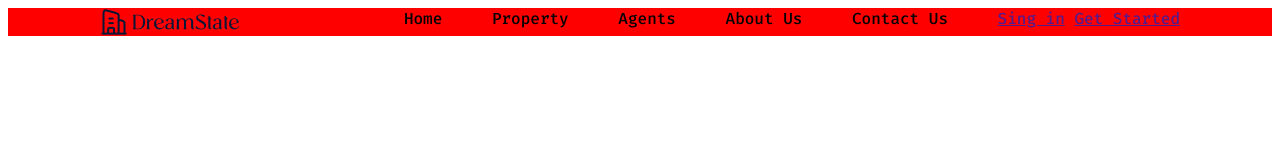
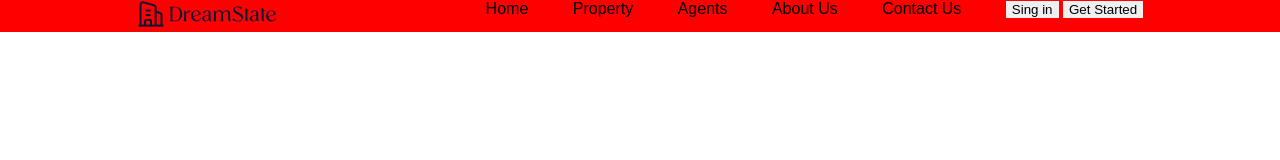
Before and after one commit to AladiFR/Project-Second, a plain HTML site: page index.html in a window 1280 px wide. Drawn offline with Linux system fonts and the light colour scheme.

Commit message:
Create "reset.css"

```diff
--- a/index.html
+++ b/index.html
@@ -1,31 +1,38 @@
 <!DOCTYPE html>
 
-<html lang="pt-BR">
+<html lang="en">
 <head>
     <meta charset="UTF-8">
     <title>Project second</title>
 
     <link rel="preconnect" href="https://fonts.googleapis.com">
-    <link rel="preconnect" href="https://fonts.gstatic.com" crossorigin>
-    <link href="https://fonts.googleapis.com/css2?family=Fira+Code:wght@300;500&display=swap" rel="stylesheet">
+<link rel="preconnect" href="https://fonts.gstatic.com" crossorigin>
+<link href="https://fonts.googleapis.com/css2?family=Manrope:wght@500;600;700&display=swap" rel="stylesheet">
 
+    <link rel="stylesheet" href="reset.css">
     <link rel="stylesheet" href="css/main-header.css">
     <link rel="stylesheet" href="css/main-menu.css">
+    <link rel="stylesheet" href="css/main-logo.css">
+    <link rel="stylesheet" href="css/main-button.css">
 </head>
 <body>
     <header class="main-header" >
-        <img src="img/Logo.png" alt="Logo DreamState">
+        <figure class="main-logo">
+            <img src="img/Logo.png" alt="Logo DreamState">
+        </figure>
 
         <nav>
-            <a class="main-menu" lang="en" >Home</a>
-            <a class="main-menu" lang="en" >Property</a>
-            <a class="main-menu" lang="en" >Agents</a>
-            <a class="main-menu" lang="en" >About Us</a>
-            <a class="main-menu" lang="en" >Contact Us</a>
-            <a href="" class="main-button" lang="en">Sing in</a>
-            <a href="" class="main-button" lang="en">Get Started</a>
+            <a class="main-menu -blue">Home</a>
+            <a class="main-menu">Property</a>
+            <a class="main-menu">Agents</a>
+            <a class="main-menu">About Us</a>
+            <a class="main-menu">Contact Us</a>
+
+            <button class="main-button">Sing in</button>
+            <button class="main-button -purple">Get Started</button>
         </nav>
     </header>
 
+
 </body>
 </html>
--- /dev/null
+++ b/reset.css
@@ -0,0 +1,13 @@
+body{
+    font-family: "Manrope", Arial, Helvetica, sans-serif;
+}
+
+body, h1, h2, h3, figure, input {
+    margin: 0;
+    padding: 0px;
+}
+
+button {
+    border: none;
+    font-family: inherit;
+}
```
